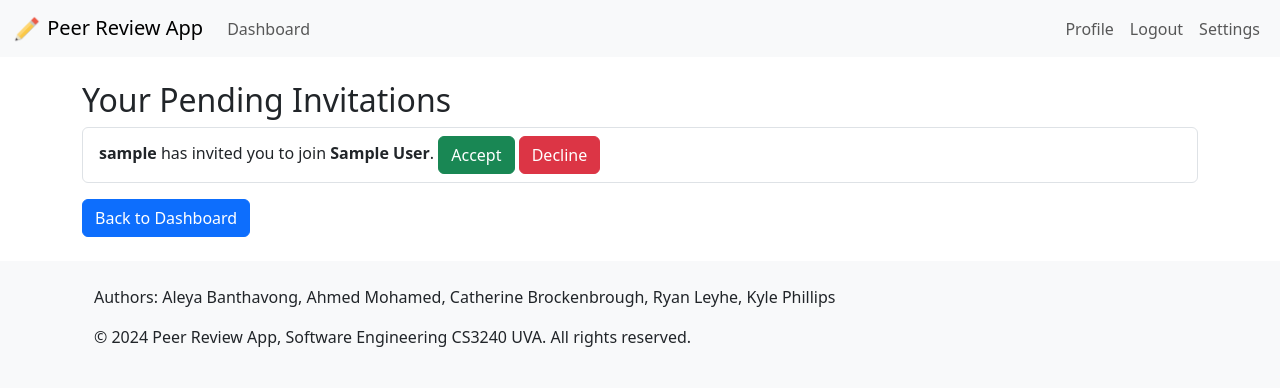
After one commit to AhmedMoee/PeerReview, a Django app: page /invitations/ in a window 1280 px wide. The commit adds this page. Shown: the top 388 px of the page. Run offline with Django 5.2, Linux system fonts and the light colour scheme; a user stored in the database is signed in; tables that the repository leaves empty hold one stand-in row (values such as "Sample post"); some libraries are stand-ins or nearby versions.

Commit message:
invite users, and view invites page

```diff
--- a/users/models.py
+++ b/users/models.py
@@ -106,3 +106,20 @@ class UserProfile(models.Model):
 
     def __str__(self):
         return f"{self.user.username}'s Profile"
+
+class ProjectInvitation(models.Model):
+    STATUS_CHOICES = [
+        ('PENDING', 'Pending'),
+        ('ACCEPTED', 'Accepted'),
+        ('DECLINED', 'Declined'),
+    ]
+
+    project = models.ForeignKey(Project, on_delete=models.CASCADE)
+    invited_by = models.ForeignKey(User, on_delete=models.CASCADE, related_name='sent_invitations')
+    invited_user = models.ForeignKey(User, on_delete=models.CASCADE, related_name='received_invitations')
+    status = models.CharField(max_length=20, choices=STATUS_CHOICES, default='PENDING')
+    created_at = models.DateTimeField(auto_now_add=True)
+    response_date = models.DateTimeField(null=True, blank=True)
+
+    class Meta:
+        unique_together = ['project', 'invited_user']
--- a/users/templates/search_users.html
+++ b/users/templates/search_users.html
@@ -12,7 +12,7 @@
                             <span>{{ user.get_full_name }}</span>
                             <div class="ms-auto">
                                 <a href="{% url 'view_profile' user.id %}" class="btn btn-outline-info me-2">View Profile</a>
-                                <a href="{% url 'manage_invites' %}" class="btn btn-outline-success">Invite</a>
+                                <a href="{% url 'select_project_for_invite' user.id %}" class="btn btn-outline-success">Invite</a>
                             </div>
                         </li>
                     {% endfor %}
--- /dev/null
+++ b/users/templates/view_invites.html
@@ -0,0 +1,26 @@
+{% extends "base.html" %}
+
+{% block content %}
+<h2>Your Pending Invitations</h2>
+
+{% if pending_invitations %}
+    <ul class="list-group">
+        {% for invite in pending_invitations %}
+            <li class="list-group-item">
+                <strong>{{ invite.invited_by.username }}</strong> has invited you to join
+                <strong>{{ invite.project.name }}</strong>.
+
+                <form method="post" action="{% url 'handle_invitation' invite.id %}" style="display:inline;">
+                    {% csrf_token %}
+                    <button type="submit" name="action" value="accept" class="btn btn-success">Accept</button>
+                    <button type="submit" name="action" value="decline" class="btn btn-danger">Decline</button>
+                </form>
+            </li>
+        {% endfor %}
+    </ul>
+{% else %}
+    <p>You have no pending invitations.</p>
+{% endif %}
+
+<a href="{% url 'dashboard' %}" class="btn btn-primary mt-3">Back to Dashboard</a>
+{% endblock %}
--- a/users/urls.py
+++ b/users/urls.py
@@ -16,7 +16,7 @@ urlpatterns = [
     path('projects/<str:project_name>/<int:id>/upload/', views.project_upload, name='project_upload'),
     path('projects/<str:project_name>/<int:id>/delete/', views.delete_project, name='delete_project'),
     path('projects/<str:project_name>/<int:id>/delete-file/<int:file_id>/', views.delete_file, name='delete_file'),
-    path('create-message/<int:project_id>/<int:user_id>/', views.create_message, name='create_message'),
+    path('create-message/<int:project_id>/', views.create_message, name='create_message'),
     path('load-messages/<int:project_id>/', views.load_messages, name='load_messages'),
     path('projects/<str:project_name>/<int:id>/view/<int:file_id>/', views.view_file, name='view_file'),
     path('project/<str:project_name>/<int:project_id>/leave/', views.leave_project, name='leave_project'),
@@ -26,4 +26,7 @@ urlpatterns = [
     path('refresh-transcription/<str:job_name>/<int:file_id>/', views.refresh_transcription_status, name='refresh_transcription'),
     path('search_users/', views.show_all_users, name='search_users'),
     path('invite/', views.manage_invites, name='manage_invites'),
+    path('users/<int:user_id>/select-project/', views.select_project_for_invite, name='select_project_for_invite'),
+    path('invitations/', views.invitation_list, name='view_invites'),
+    path('invitation/<int:invitation_id>/handle/', views.handle_invitation, name='handle_invitation'),
 ]
--- a/users/views.py
+++ b/users/views.py
@@ -422,15 +422,36 @@ def delete_file(request, project_name, id, file_id):
 
     return redirect('project_main_view', project_name=project_name, id=id)
 
+# @login_required
+# def create_message(request, project_id, user_id):
+#     if request.method == 'POST':
+#         content = request.POST.get('content')
+#         if content:
+#             user = get_object_or_404(User, id=user_id)
+#             project = get_object_or_404(Project, id=project_id)
+#             Message.objects.create(content=content, project=project, user=user)
+#             return JsonResponse({'status': 'Message sent'})
+#     return JsonResponse({'error': 'Invalid request'}, status=400)
+
 @login_required
-def create_message(request, project_id, user_id):
+def create_message(request, project_id):
     if request.method == 'POST':
         content = request.POST.get('content')
         if content:
-            user = get_object_or_404(User, id=user_id)
             project = get_object_or_404(Project, id=project_id)
-            Message.objects.create(content=content, project=project, user=user)
-            return JsonResponse({'status': 'Message sent'})
+            message = Message.objects.create(content=content, project=project, user=request.user)
+            return JsonResponse({
+                'status': 'Message sent',
+                'message': {
+                    'id': message.id,
+                    'content': message.content,
+                    'created_at': message.created_at.isoformat(),
+                    'user': {
+                        'id': request.user.id,
+                        'username': request.user.username
+                    }
+                }
+            })
     return JsonResponse({'error': 'Invalid request'}, status=400)
 
 @login_required
@@ -708,8 +729,93 @@ def show_all_users(request):
     users = User.objects.exclude(id=request.user.id)
     return render(request, 'search_users.html', {'users': users})
 
+from .models import ProjectInvitation
 @login_required
 def manage_invites(request):
     # add correct logic
-    users = User.objects.all()
-    return render(request, 'search_users.html', {'users': users})
+    # users = User.objects.all()
+    # return render(request, 'search_users.html', {'users': users})
+    if request.method == 'POST':
+        project_id = request.POST.get('project_id')
+        user_id = request.POST.get('user_id')
+
+        project = get_object_or_404(Project, id=project_id, owner=request.user)
+        invited_user = get_object_or_404(User, id=user_id)
+
+        # Check if user is already a member
+        if project.members.filter(id=user_id).exists():
+            messages.error(request, f'{invited_user.username} is already a member of this project.')
+            return redirect('project_detail', project_id=project_id)
+
+        # Check if there's already a pending invitation
+        existing_invitation = ProjectInvitation.objects.filter(
+            project=project,
+            invited_user=invited_user,
+            status='PENDING'
+        ).first()
+
+        if existing_invitation:
+            messages.warning(request, f'An invitation has already been sent to {invited_user.username}.')
+        else:
+            ProjectInvitation.objects.create(
+                project=project,
+                invited_by=request.user,
+                invited_user=invited_user
+            )
+            messages.success(request, f'Invitation sent to {invited_user.username} for project {project.name}.')
+
+        return redirect('search_users')
+
+
+@login_required
+def select_project_for_invite(request, user_id):
+    invited_user = get_object_or_404(User, id=user_id)
+    user_projects = Project.objects.filter(owner=request.user)
+
+    return render(request, 'select_project.html', {
+        'invited_user': invited_user,
+        'user_projects': user_projects
+    })
+
+
+from datetime import datetime
+@login_required
+def handle_invitation(request, invitation_id):
+    invitation = get_object_or_404(
+        ProjectInvitation,
+        id=invitation_id,
+        invited_user=request.user,
+        status='PENDING'
+    )
+
+    if request.method == 'POST':
+        action = request.POST.get('action')
+
+        if action == 'accept':
+            invitation.project.members.add(request.user)
+            # ProjectMembership.objects.create(
+            #     user=request.user,
+            #     project=invitation.project,
+            #     role='MEMBER'
+            # )
+            invitation.status = 'ACCEPTED'
+            messages.success(request, f'You have joined {invitation.project.name}.')
+        elif action == 'decline':
+            invitation.status = 'DECLINED'
+            messages.info(request, f'You have declined the invitation to {invitation.project.name}.')
+
+        invitation.response_date = datetime.now()
+        invitation.save()
+
+    return redirect('view_invites')
+
+@login_required
+def invitation_list(request):
+    pending_invitations = ProjectInvitation.objects.filter(
+        invited_user=request.user,
+        status='PENDING'
+    ).select_related('project', 'invited_by')
+
+    return render(request, 'view_invites.html', {
+        'pending_invitations': pending_invitations
+    })
```
Also changed, not shown: mysite/settings.py (+18 -13 lines), users/templates/common_dashboard.html (+8 -0 lines), users/templates/project_main_view.html (+5 -3 lines), users/templates/select_project.html (added, +26 -0 lines), users/migrations/0017_projectinvitation.py (added).
